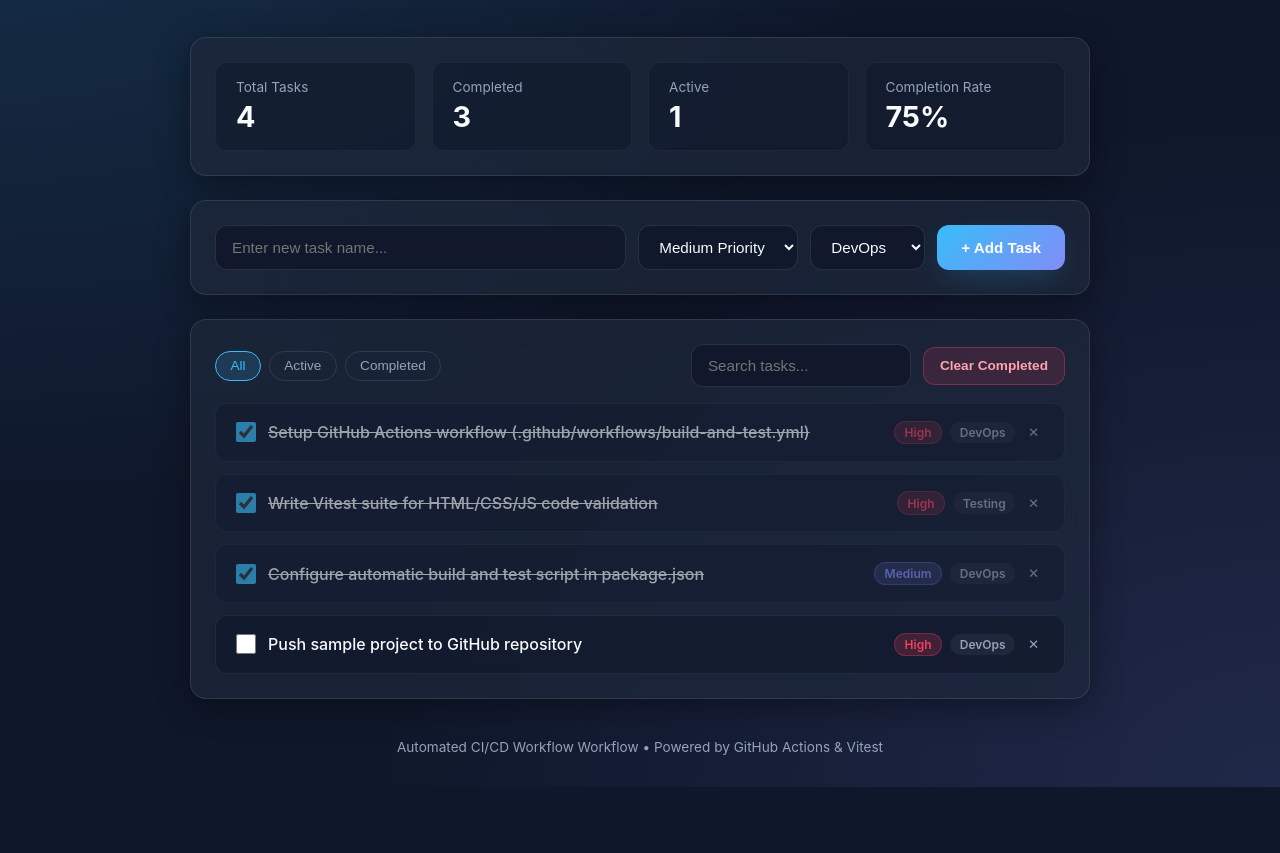
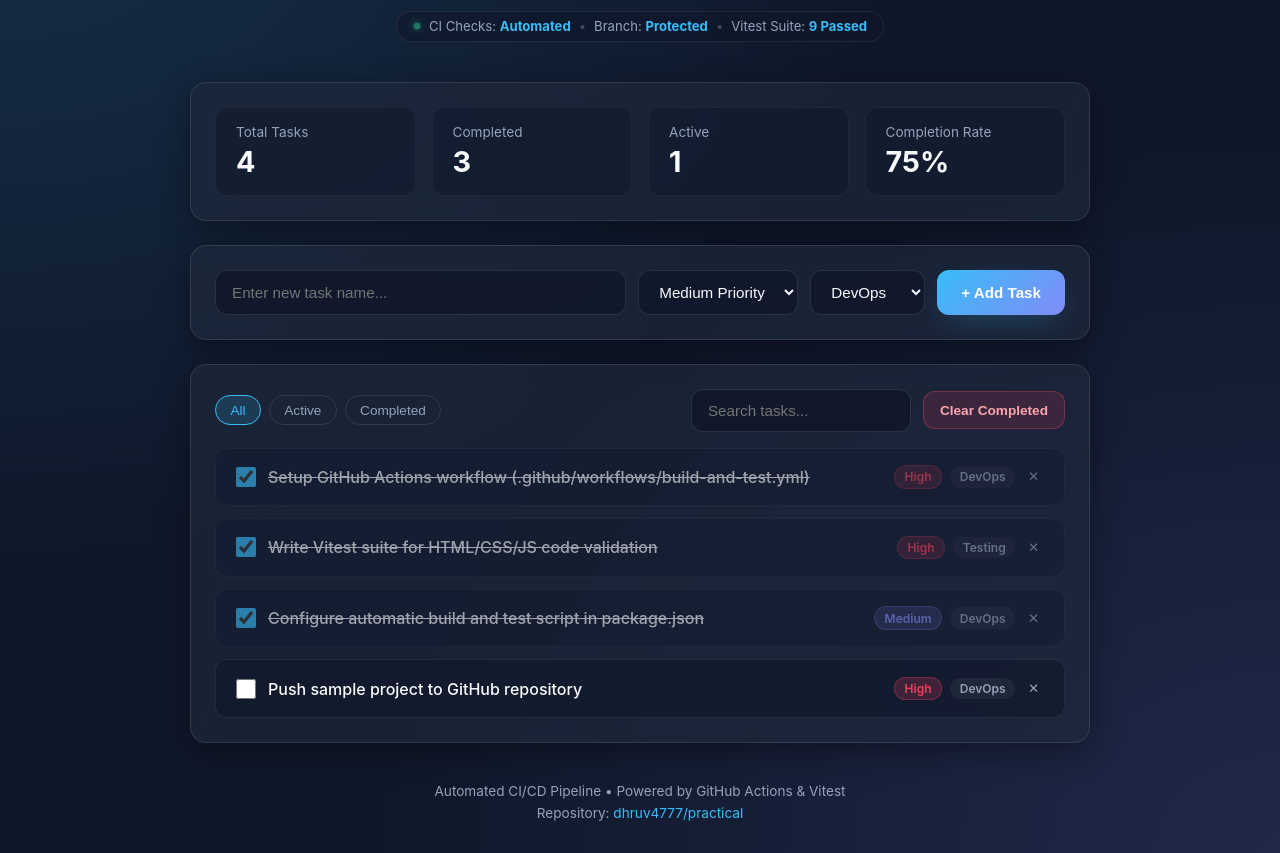
Before and after one commit to dhruv4777/practical, a website built with Vite: page index.html in a window 1280 px wide. Shown: the part 153-1006 px from the top of the page. Before the commit the page ends 940 px from the top, so only its background shows below. Built offline with nearby package versions, Linux system fonts and the light colour scheme.

Commit message:
feat(html): add CI status banner, accessibility attributes, and footer details

```diff
--- a/index.html
+++ b/index.html
@@ -10,13 +10,22 @@
 <body>
   <div class="container">
     <header>
-      <span class="header-badge">🚀 Continuous Integration Ready</span>
+      <span class="header-badge">⚡ Automated CI/CD Pipeline</span>
       <h1>DevOps Task Tracker</h1>
-      <p class="subtitle">Built with HTML5, Vanilla CSS, JS & Tested with Vitest & GitHub Actions</p>
+      <p class="subtitle">Built with HTML5, Vanilla CSS, JS &amp; Tested with Vitest &amp; GitHub Actions</p>
+
+      <div class="ci-banner">
+        <span class="status-indicator live"></span>
+        <span>CI Checks: <strong>Automated</strong></span>
+        <span class="banner-separator">•</span>
+        <span>Branch: <strong>Protected</strong></span>
+        <span class="banner-separator">•</span>
+        <span>Vitest Suite: <strong>9 Passed</strong></span>
+      </div>
     </header>
 
     <!-- Stats Panel -->
-    <section class="glass-panel stats-grid">
+    <section class="glass-panel stats-grid" aria-label="Task metrics dashboard">
       <div class="stat-card">
         <div class="label">Total Tasks</div>
         <div class="value" id="stat-total">0</div>
@@ -36,34 +45,35 @@
     </section>
 
     <!-- Task Input Form -->
-    <section class="glass-panel">
-      <form id="add-task-form" class="add-task-form">
+    <section class="glass-panel" aria-label="Task creation section">
+      <form id="add-task-form" class="add-task-form" aria-label="Add task form">
         <input
           type="text"
           id="task-title"
           class="input-field"
           placeholder="Enter new task name..."
+          aria-label="Task title"
           required
         >
-        <select id="task-priority" class="select-field">
+        <select id="task-priority" class="select-field" aria-label="Task priority">
           <option value="High">High Priority</option>
           <option value="Medium" selected>Medium Priority</option>
           <option value="Low">Low Priority</option>
         </select>
-        <select id="task-category" class="select-field">
+        <select id="task-category" class="select-field" aria-label="Task category">
           <option value="DevOps">DevOps</option>
           <option value="Frontend">Frontend</option>
           <option value="Backend">Backend</option>
           <option value="Testing">Testing</option>
         </select>
-        <button type="submit" class="btn-primary">+ Add Task</button>
+        <button type="submit" class="btn-primary" aria-label="Add task button">+ Add Task</button>
       </form>
     </section>
 
     <!-- Task List & Filters -->
-    <section class="glass-panel">
+    <section class="glass-panel" aria-label="Task list and controls">
       <div class="controls-bar">
-        <div class="filter-buttons">
+        <div class="filter-buttons" role="group" aria-label="Filter tasks by status">
           <button class="filter-btn active" data-filter="all">All</button>
           <button class="filter-btn" data-filter="active">Active</button>
           <button class="filter-btn" data-filter="completed">Completed</button>
@@ -74,19 +84,21 @@
             id="search-input"
             class="input-field"
             placeholder="Search tasks..."
+            aria-label="Search tasks"
             style="max-width: 200px;"
           >
-          <button id="clear-completed-btn" class="btn-secondary" title="Clear all completed tasks">Clear Completed</button>
+          <button id="clear-completed-btn" class="btn-secondary" title="Clear all completed tasks" aria-label="Clear completed tasks">Clear Completed</button>
         </div>
       </div>
 
-      <div id="task-list" class="task-list">
+      <div id="task-list" class="task-list" aria-live="polite">
         <!-- Rendered dynamically -->
       </div>
     </section>
 
     <footer>
-      <p>Automated CI/CD Workflow Workflow • Powered by GitHub Actions & Vitest</p>
+      <p>Automated CI/CD Pipeline • Powered by GitHub Actions &amp; Vitest</p>
+      <p class="footer-subtext">Repository: <a href="https://github.com/dhruv4777/practical" target="_blank" rel="noopener noreferrer">dhruv4777/practical</a></p>
     </footer>
   </div>
 
--- a/src/style.css
+++ b/src/style.css
@@ -73,6 +73,45 @@ h1 {
 p.subtitle {
   color: var(--text-muted);
   font-size: 1rem;
+}
+
+.ci-banner {
+  display: inline-flex;
+  align-items: center;
+  gap: 0.5rem;
+  margin-top: 0.85rem;
+  padding: 0.4rem 1rem;
+  background: rgba(15, 23, 42, 0.6);
+  border: 1px solid rgba(255, 255, 255, 0.08);
+  border-radius: 9999px;
+  font-size: 0.82rem;
+  color: var(--text-muted);
+}
+
+.ci-banner strong {
+  color: #38bdf8;
+}
+
+.banner-separator {
+  opacity: 0.35;
+}
+
+.status-indicator {
+  width: 8px;
+  height: 8px;
+  border-radius: 50%;
+  display: inline-block;
+}
+
+.status-indicator.live {
+  background: #34d399;
+  box-shadow: 0 0 10px #34d399;
+  animation: pulse-dot 2s infinite ease-in-out;
+}
+
+@keyframes pulse-dot {
+  0%, 100% { opacity: 1; transform: scale(1); }
+  50% { opacity: 0.5; transform: scale(0.85); }
 }
 
 .glass-panel {
@@ -330,4 +369,18 @@ footer {
   color: var(--text-muted);
   font-size: 0.85rem;
   margin-top: 1rem;
+  display: flex;
+  flex-direction: column;
+  gap: 0.35rem;
 }
+
+.footer-subtext a {
+  color: var(--accent-cyan);
+  text-decoration: none;
+  transition: opacity 0.2s ease;
+}
+
+.footer-subtext a:hover {
+  text-decoration: underline;
+  opacity: 0.85;
+}
```
